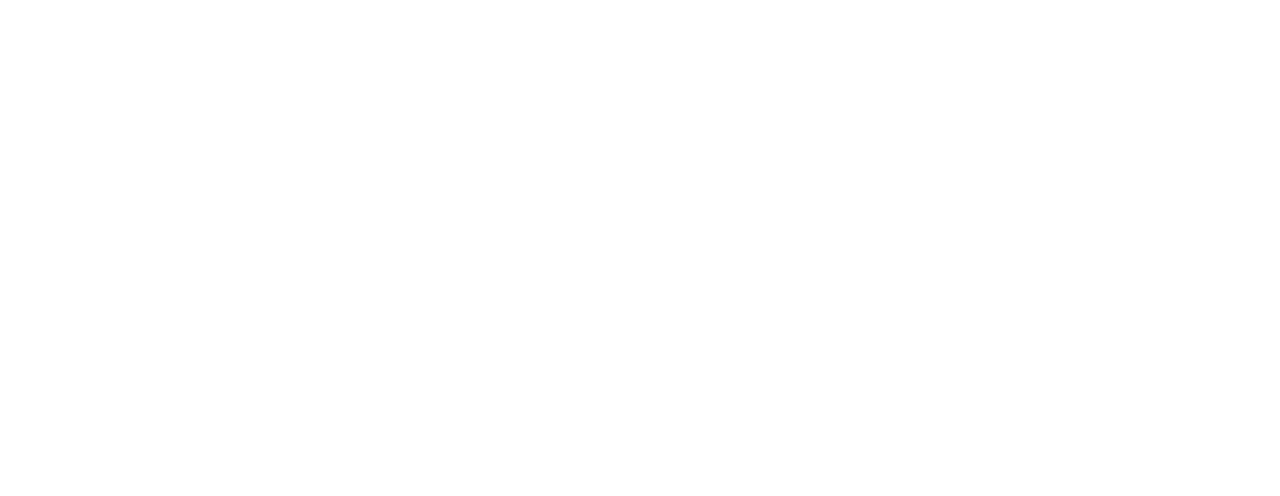
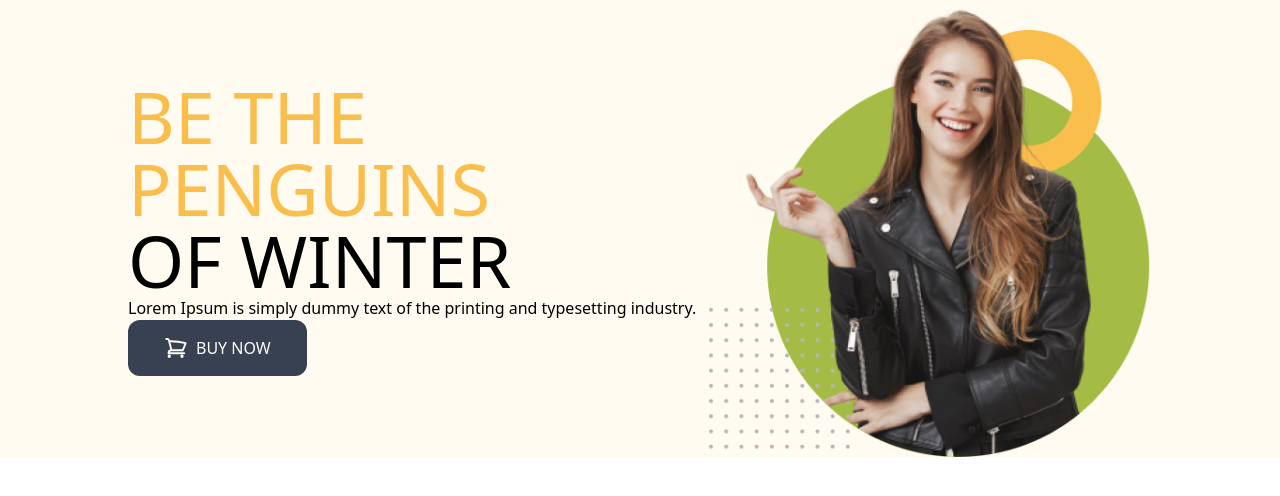
Before and after one commit to mashfika02/penguin-fashion, a plain HTML site: page index.html in a window 1280 px wide. Drawn offline with nearby package versions, Linux system fonts and the light colour scheme.

Commit message:
added banner and style

```diff
--- a/index.html
+++ b/index.html
@@ -6,5 +6,50 @@
     <script src="https://cdn.tailwindcss.com"></script>
     <title>Penguin Fashion</title>
   </head>
-  <body></body>
+  <body>
+    <header class="bg-[#FFFBF0] px-32">
+      <!-- nav -->
+      <nav></nav>
+      <!-- banner -->
+      <div class="flex justify-between items-center">
+        <!-- left side -->
+        <div>
+          <h1 class="text-7xl uppercase">
+            <span class="text-[#FABE4C]"> Be the Penguins</span> <br />
+            of Winter
+          </h1>
+          <p>
+            Lorem Ipsum is simply dummy text of the printing and typesetting
+            industry.
+          </p>
+          <button
+            class="py-4 px-9 bg-gray-700 rounded-xl uppercase text-white font-medium flex gap-2"
+          >
+            <svg
+              xmlns="http://www.w3.org/2000/svg"
+              fill="none"
+              viewBox="0 0 24 24"
+              stroke-width="1.8"
+              stroke="currentColor"
+              class="w-6 h-6"
+            >
+              <path
+                stroke-linecap="round"
+                stroke-linejoin="round"
+                d="M2.25 3h1.386c.51 0 .955.343 1.087.835l.383 1.437M7.5 14.25a3 3 0 0 0-3 3h15.75m-12.75-3h11.218c1.121-2.3 2.1-4.684 2.924-7.138a60.114 60.114 0 0 0-16.536-1.84M7.5 14.25 5.106 5.272M6 20.25a.75.75 0 1 1-1.5 0 .75.75 0 0 1 1.5 0Zm12.75 0a.75.75 0 1 1-1.5 0 .75.75 0 0 1 1.5 0Z"
+              />
+            </svg>
+
+            BUY NOW
+          </button>
+        </div>
+        <!-- right side -->
+        <div>
+          <img src="images/model.png" alt="" />
+        </div>
+      </div>
+    </header>
+    <main></main>
+    <footer></footer>
+  </body>
 </html>
```
Also changed, not shown: tailwind.config.js (added, +8 -0 lines).
